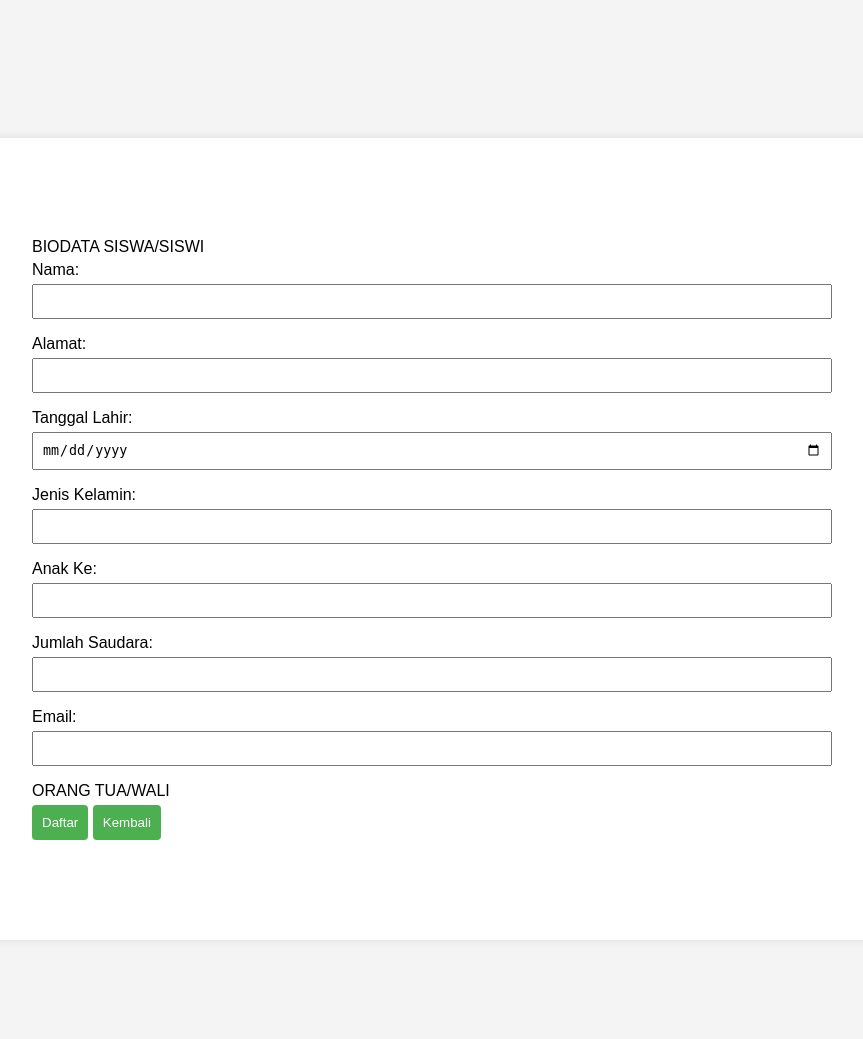
After one commit to lailatulmamluah/mysite-base, a Django app: page /index/formulir/ in a window 1280 px wide. The commit adds this page. Shown: the part 261-1300 px from the top of the page, without its empty margins (208-1071 px from the left). Run offline with Django 4.2, Linux system fonts and the light colour scheme.

Commit message:
menambah file formulir.html

```diff
--- /dev/null
+++ b/menu/templates/formulir.html
@@ -0,0 +1,92 @@
+<!DOCTYPE html>
+<html lang="en">
+<head>
+    <meta charset="UTF-8">
+    <meta name="viewport" content="width=device-width, initial-scale=1.0">
+    <title>Formulir Pendaftaran Siswa Baru</title>
+
+    <style>
+        body {
+            font-family: Arial, sans-serif;
+            background-color: #f4f4f4;
+            margin: 0;
+            padding: 0;
+            display: flex;
+            justify-content: center;
+            align-items: center;
+            height: 200vh;
+        }
+
+        form {
+            background-color: #fff;
+            padding: 100px;
+            border-radius: 8px;
+            box-shadow: 0 0 10px rgba(0, 0, 0, 0.1);
+            width: 800px;
+        }
+
+        label {
+            display: block;
+            margin-bottom: 5px;
+        }
+
+        input {
+            width: 100%;
+            padding: 8px;
+            margin-bottom: 16px;
+            box-sizing: border-box;
+        }
+
+        button {
+            background-color: #4caf50;
+            color: #fff;
+            padding: 10px;
+            border: none;
+            border-radius: 4px;
+            cursor: pointer;
+        }
+    </style>
+</head>
+<body>
+
+    <form id="registrationForm" onsubmit="submitForm(event)">
+        <label for="biodata siswa/SISWI">BIODATA SISWA/SISWI</label>
+
+        <label for="name">Nama:</label>
+        <input type="text" id="name" name="name" required>
+
+        <label for="alamat">Alamat:</label>
+        <input type="text" id="alamat" name="alamat" required>
+
+        <label for="dob">Tanggal Lahir:</label>
+        <input type="date" id="dob" name="dob" required>
+
+        <label for="jenis kelamin">Jenis Kelamin:</label>
+        <input type="text" id="jenis kelamin" name="jenis kelamin" required>
+
+        <label for="anak ke">Anak Ke:</label>
+        <input type="text" id="anak ke" name="anak ke" required>
+
+        <label for="jumlah saudara">Jumlah Saudara:</label>
+        <input type="text" id="jumlah saudara" name="jumlah saudara" required>
+
+        <label for="email">Email:</label>
+        <input type="email" id="email" name="email" required>
+
+        <label for="orang tua/wali">ORANG TUA/WALI</label>
+
+        <button type="submit">Daftar</button>
+        <button type="submit">Kembali</button>
+    </form>
+
+    <script>
+        function submitForm(event) {
+            event.preventDefault();
+
+            // Handle form submission logic here
+            // Misalnya, dapat Anda kirimkan data ke server atau lakukan validasi tambahan.
+        }
+    </script>
+
+</body>
+</html>
--- a/menu/urls.py
+++ b/menu/urls.py
@@ -8,5 +8,5 @@ urlpatterns = [
     path('index/aku/', views.aku, name='aku'),
     path('index/', views.index, name='index'),
     path('index/contact/', views.contact, name='contact'),
-
+    path('index/formulir/', views.formulir, name='formulir'),
 ]
--- a/menu/views.py
+++ b/menu/views.py
@@ -1,12 +1,12 @@
 from django.http import HttpResponse
 from django.template import loader
-from .models import kategori, Produk
+from .models import kategori, Pondok
 
 def members(request):
   data = kategori.objects.all()
   context = {
-    "judul": "Selamat datang di tempat makan",
-    "sub judul": "Bakso bejo",
+    "judul": "Selamat datang di pondok pesantren",
+    "sub judul": "Bustanul ulum sumber anom",
     "kategori": data,
   }
   template = loader.get_template('myfirst.html')
@@ -16,8 +16,8 @@ def members(request):
 def produk(request):
   data_produk = Produk.objects.all().values()
   context = {
-    "judul": "Selamat datang di tempat makan",
-    "sub judul": "Bakso bejo",
+    "judul": "Selamat datang di pondok pesantren",
+    "sub judul": "Bustanul ulum sumber anom",
     "data": data_produk,
   }
   template = loader.get_template('produk.html')
@@ -42,3 +42,7 @@ def index(request) :
 def contact(request) :
     template = loader.get_template('contact.html')
     return HttpResponse(template.render())
+
+def formulir(request) :
+    template = loader.get_template('formulir.html')
+    return HttpResponse(template.render())
```
Also changed, not shown: menu/admin.py (+4 -4 lines), menu/models.py (+4 -4 lines), menu/templates/index.html (+6 -6 lines).
